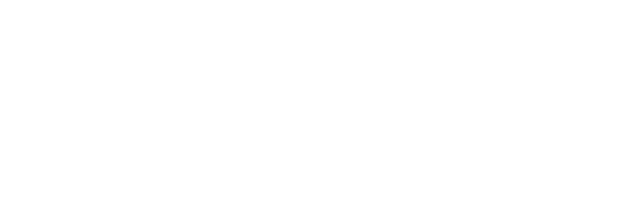
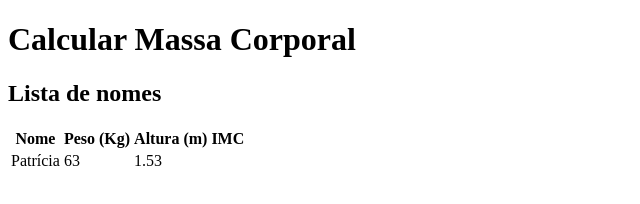
Before and after one commit to sjtorres/Projeto-IMC, a plain HTML site: page index.html in a window 1280 px wide. Shown: the whole page, without its empty margins (0-640 px from the left). Drawn offline with Linux system fonts and the light colour scheme.

Commit message:
Tabela inserida

```diff
--- a/index.html
+++ b/index.html
@@ -1,12 +1,41 @@
 <!DOCTYPE html>
 <html lang="pt-br">
+
 <head>
     <meta charset="UTF-8">
     <meta name="viewport" content="width=device-width, initial-scale=1.0">
     <meta http-equiv="X-UA-Compatible" content="ie=edge">
     <title>Projeto Calculo do IMC</title>
 </head>
+
 <body>
+    <!-- INÍCIO HEADER -->
+    <header>
+        <div class="container">
+            <h1>Calcular Massa Corporal</h1>
+        </div>
+    </header>
+    <!-- INÍCIO MAIN -->
+    <main class="container">
+        <section>
+            <h2>Lista de nomes</h2>
+            <table>
+                <tr>
+                    <th>Nome</th>
+                    <th>Peso (Kg)</th>
+                    <th>Altura (m)</th>
+                    <th>IMC</th>
+                </tr>
+                <tr class="pacientes">
+                    <td class="info-nome">Patrícia</td>
+                    <td class="info-peso">63</td>
+                    <td class="info-altura">1.53</td>
+                    <td class="info-imc"></td>
+                </tr>
+            </table>
+        </section>
+    </main>
 
 </body>
+
 </html>
```
